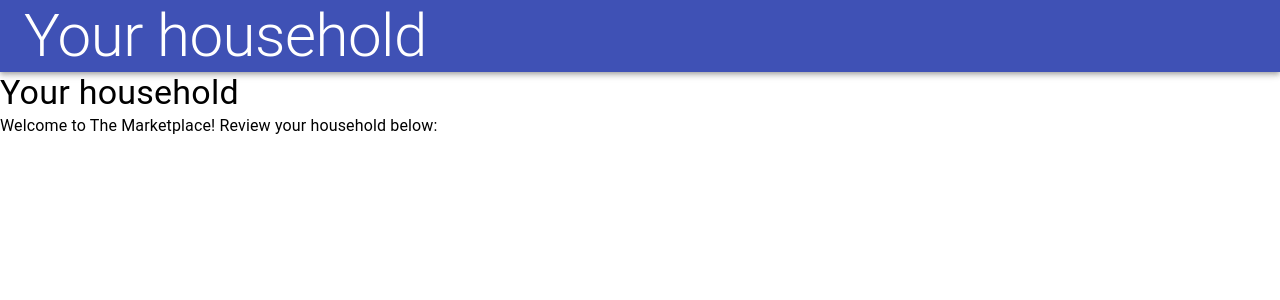
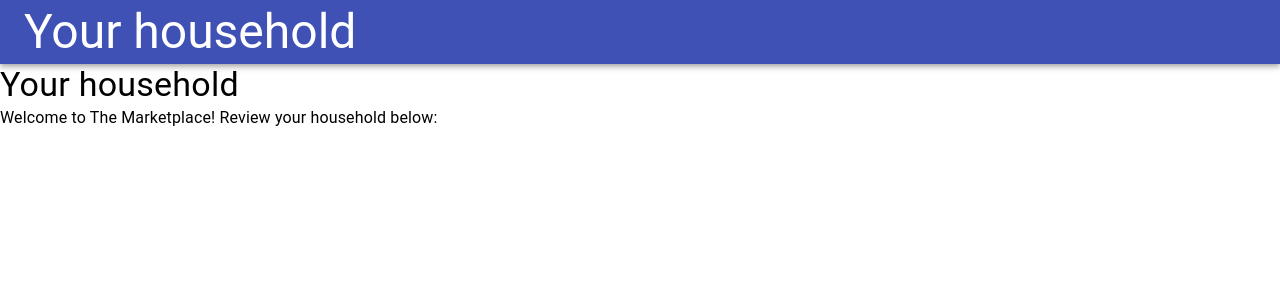
Before and after one commit to charleyf/nava-frontend-household, a React (Create React App) app: page / in a window 1280 px wide. Shown: the top 300 px of the page. Built offline with nearby package versions, Linux system fonts and the light colour scheme.

Commit message:
Change navbar title size, format code with prettier

```diff
--- a/src/components/Navbar.js
+++ b/src/components/Navbar.js
@@ -1,17 +1,15 @@
-import AppBar from '@material-ui/core/AppBar';
-import Toolbar from '@material-ui/core/Toolbar';
-import Typography from '@material-ui/core/Typography';
+import AppBar from "@material-ui/core/AppBar";
+import Toolbar from "@material-ui/core/Toolbar";
+import Typography from "@material-ui/core/Typography";
 
 function Navbar() {
-    return (
-        <AppBar position="sticky">
-            <Toolbar>
-                <Typography variant='h2'>
-                    Your household
-                </Typography>
-            </Toolbar>
-        </AppBar>
-    )
+  return (
+    <AppBar position="sticky">
+      <Toolbar>
+        <Typography variant="h3">Your household</Typography>
+      </Toolbar>
+    </AppBar>
+  );
 }
 
 export default Navbar;
```
